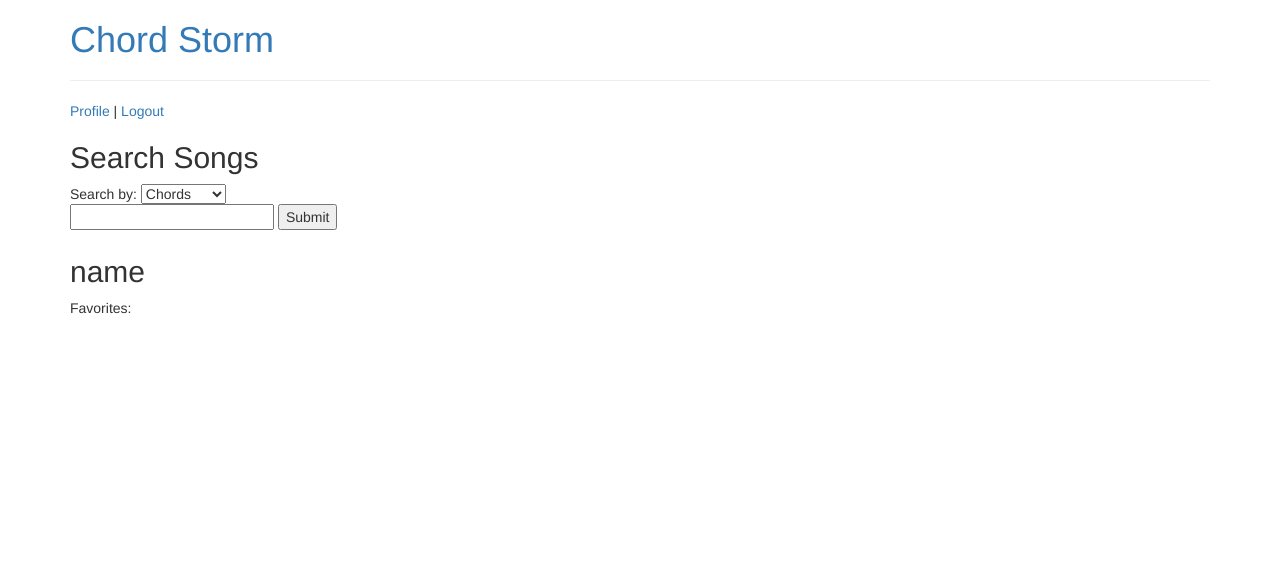
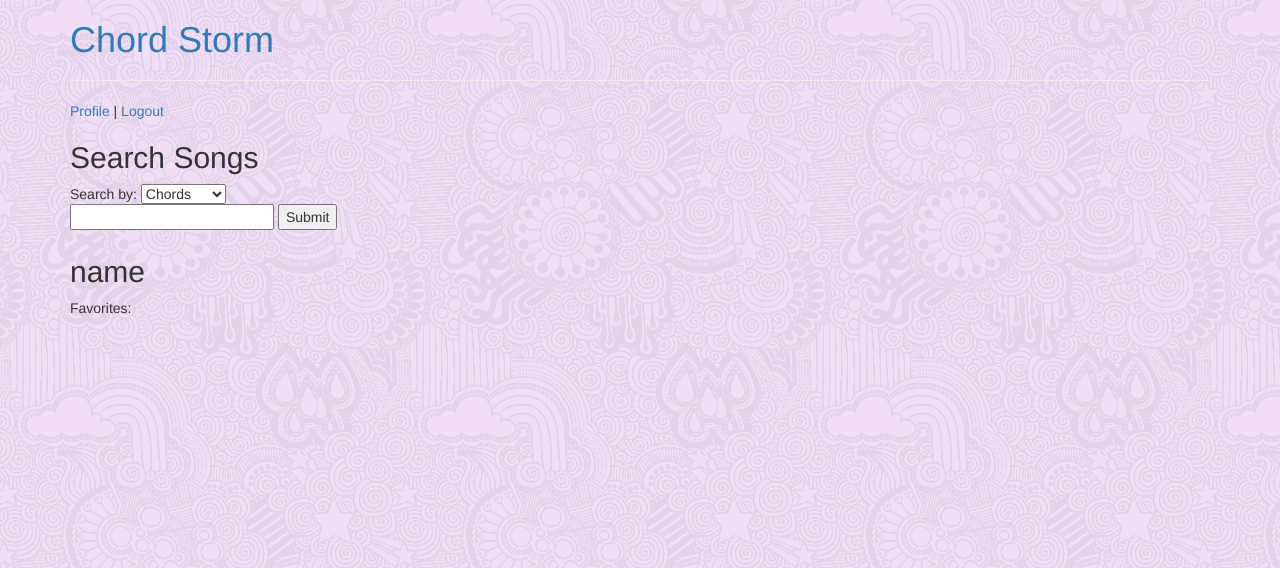
Before and after one commit to lunareve/chord-storm, a Flask app: page /users/1 in a window 1280 px wide. Shown: the top 568 px of the page. Run offline with Flask 2, Linux system fonts and the light colour scheme; the visitor is signed in with stand-in values (Sample User, id 1); data comes from the database, SQL or seed files in the repository; data that the repository does not hold is empty; some libraries are stand-ins or nearby versions.

Commit message:
add background pattern

```diff
--- a/static/css/chordfinder.css
+++ b/static/css/chordfinder.css
@@ -1,3 +1,8 @@
 .favorite {
     color: red;
 }
+
+body {
+    background-size: cover;
+    background: url(skullsp.png) center;
+}
```
Also changed, not shown: static/css/skullsp.png (added).
